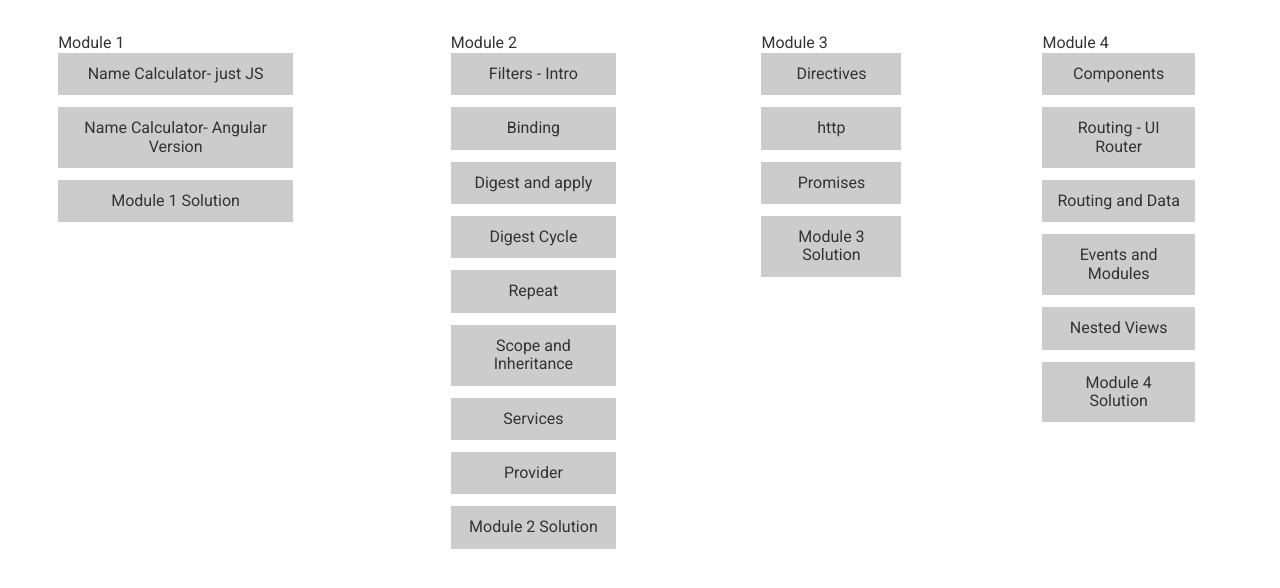
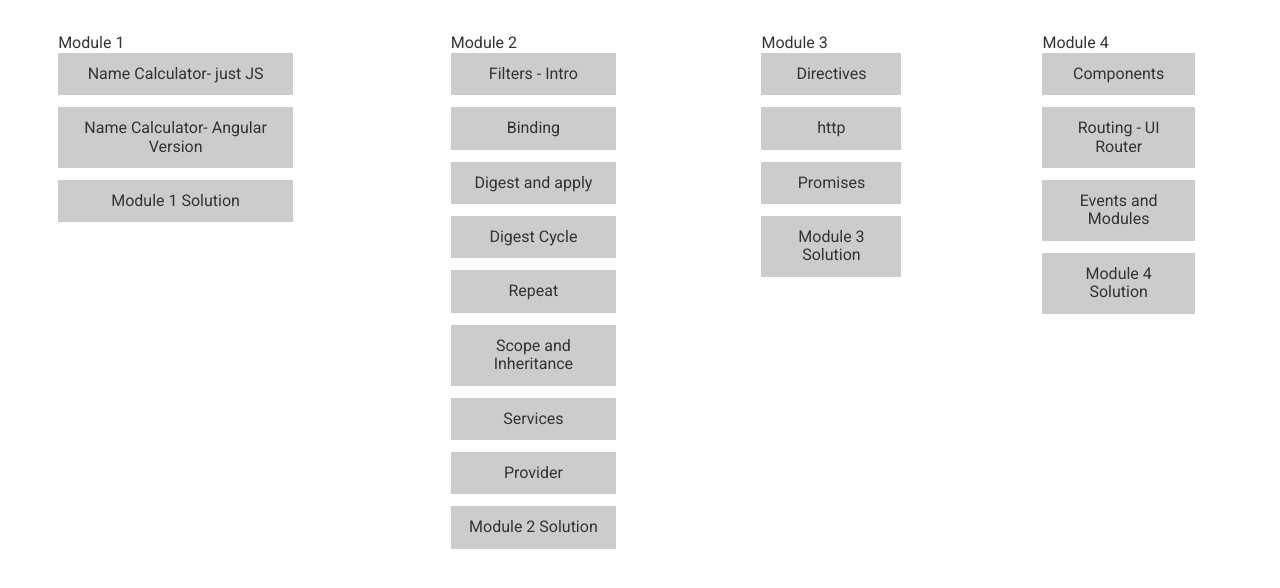
Before and after one commit to J2D2Development/coursera-angular, a website: page index.html in a window 1280 px wide. Shown: the part 182-770 px from the top of the page. Drawn offline with nearby package versions, Linux system fonts and the light colour scheme; some packages are replaced by stand-ins of ours.

Commit message:
Fixing mod 4 folder structure

```diff
--- a/index.html
+++ b/index.html
@@ -116,18 +116,8 @@
                         </a>
                     </li>
                     <li>
-                        <a href="/coursera-angular/module4-practice/routing-data/">
-                            Routing and Data
-                        </a>
-                    </li>
-                    <li>
                         <a href="/coursera-angular/module4-practice/events-modules/">
                             Events and Modules
-                        </a>
-                    </li>
-                    <li>
-                        <a href="/coursera-angular/module4-practice/nested-views/">
-                            Nested Views
                         </a>
                     </li>
                     <li>
```
